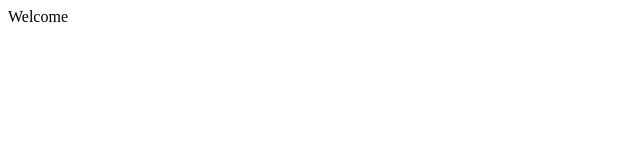
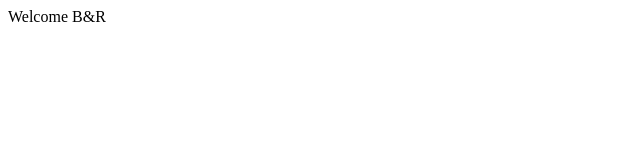
Before and after one commit to ravikumarh/B-R, a plain HTML site: page WebApplication1/WebApplication1/index.html in a window 1280 px wide. Shown: the full height of the page, 0-640 px from the left. Drawn offline with Linux system fonts and the light colour scheme.

Commit message:
commit index.html

```diff
--- a/WebApplication1/WebApplication1/index.html
+++ b/WebApplication1/WebApplication1/index.html
@@ -1,5 +1,5 @@
 <html>
 <body>
-Welcome
+Welcome B&R
 </body>
 </html>
```
Also changed, not shown: 1 other file.
